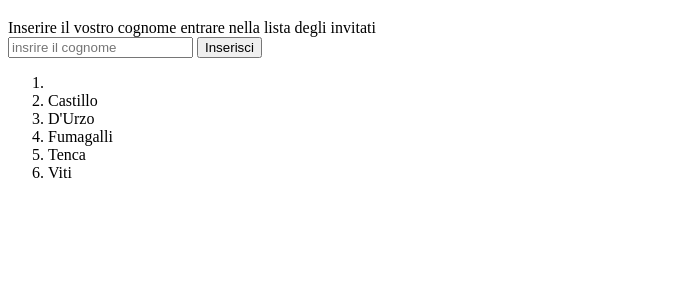
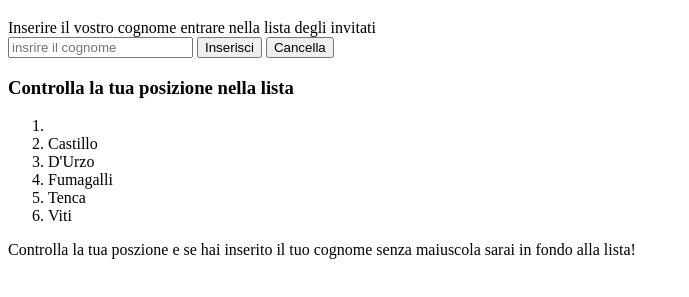
Before and after one commit to Alfredloz/js-lista-cognomi, a plain HTML site: page index.html in a window 1280 px wide. Both pictures are taken after a click on the button "Inserisci". Shown: the part 61-358 px from the top of the page, without its empty margins (0-689 px from the left). Drawn offline with Linux system fonts and the light colour scheme.

Commit message:
esercizio quasi compeltato

```diff
--- a/assets/js/main.js
+++ b/assets/js/main.js
@@ -2,9 +2,14 @@
 var listaCognomi = ["D'Urzo", 'Fumagalli', 'Castillo', 'Viti', 'Tenca'];
 console.log(listaCognomi);
 var displayList = document.getElementById('display_list');
+
 //creazione var per lista
 var listaInput = document.getElementById('input_lista');
 var btnLista = document.getElementById('lista_btn');
+var alert = document.getElementById('alert');
+
+// var per il bottone Cancella
+var cancel = document.getElementById('cancel');
 
 //listener sul bottone
 btnLista.addEventListener('click', function() {
@@ -16,13 +21,35 @@ btnLista.addEventListener('click', function() {
     var lastnameInsert = listaCognomi.unshift(lista);
 
     //ordine alfabetico dell'array;
-
+    var alphOrder = listaCognomi.sort();
     console.log(listaCognomi);
-    //ciclo per inserimento lista in html
+    // //ciclo per inserimento lista in html prova FOR
     for (var i = 0; i < listaCognomi.length; i++) {
       var lastName = listaCognomi[i];
       var listContent = displayList.innerHTML;
       document.getElementById('display_list').innerHTML =listContent + '<li>' + lastName + '</li>';
       var alphOrder = listaCognomi.sort();
-    }
+     }
+     // messaggio di avviso per la maiuscola!
+     alert.innerHTML = 'Controlla la tua poszione e se hai inserito il tuo cognome senza maiuscola sarai in fondo alla lista!';
+     //********************//
+     // prova ciclo while //
+     //*******************//
+     // var i = 0;
+     // while (i < listaCognomi.length) {
+     //     var lastName = listaCognomi[i];
+     //     var listContent = displayList.innerHTML;
+     //     document.getElementById('display_list').innerHTML =listContent + '<li>' + lastName + '</li>';
+     //     var alphOrder = listaCognomi.sort();
+     //     i++;
+     // }
+
+     //*****************************************//
+     // prova ciclo do while
+
 })
+
+cancel.addEventListener('click', function() {
+  listaInput.innerHTML= '';
+  displayList.innerHTML= '';
+})
--- a/index.html
+++ b/index.html
@@ -13,10 +13,13 @@
   <div class="input_lista">
     <input id="input_lista" type="text" name="input_lista" value="" placeholder="insrire il cognome">
     <button id="lista_btn" type="button" name="button">Inserisci</button>
+    <button id="cancel" type="button" name="cancel">Cancella</button>
   </div>
   <div class="lista_finale">
+    <h3>Controlla la tua posizione nella lista</h3>
     <ol id="display_list">
     </ol>
+    <span id="alert"></span>
   </div>
 </div>
 <script src="assets/js/main.js">
```
